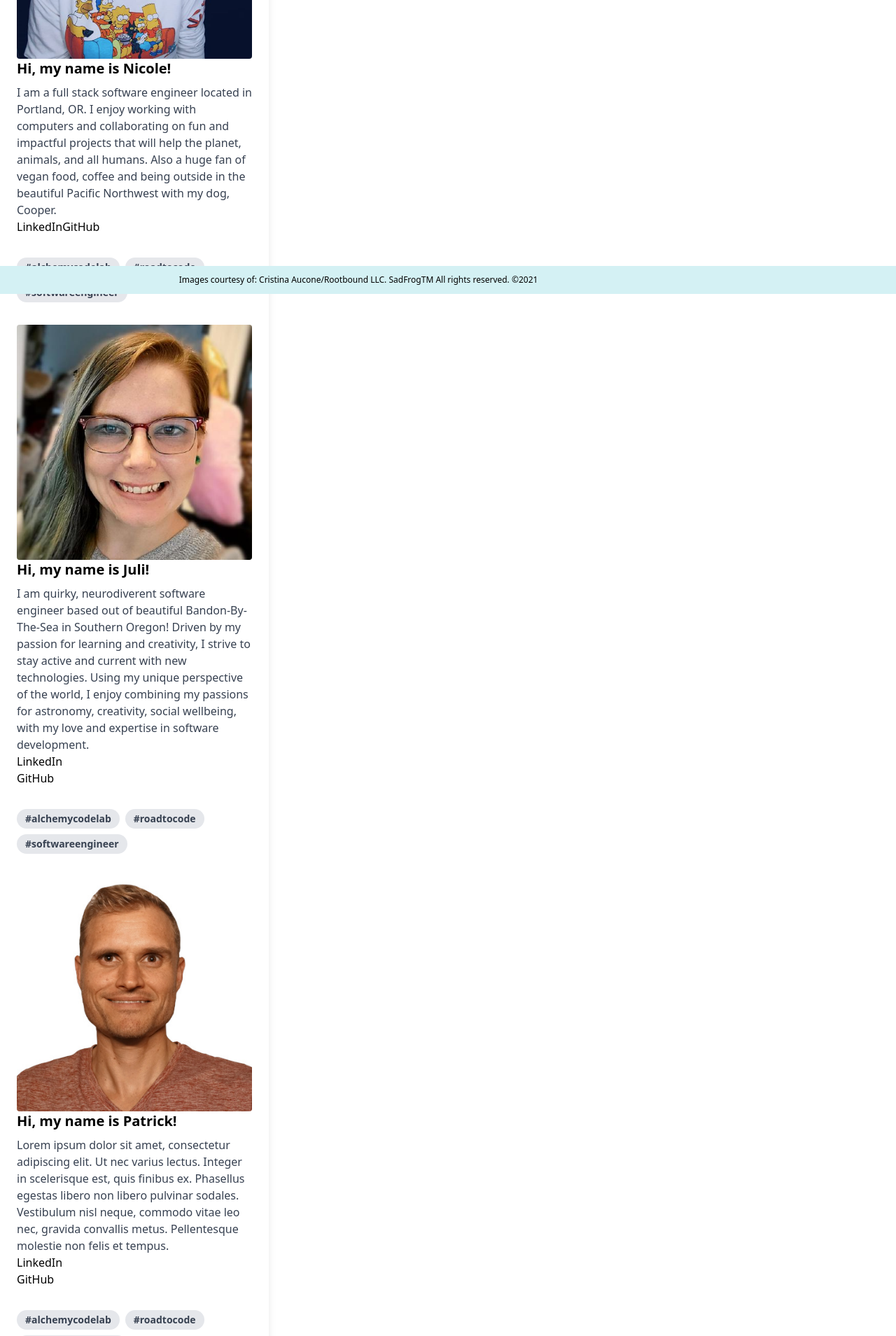
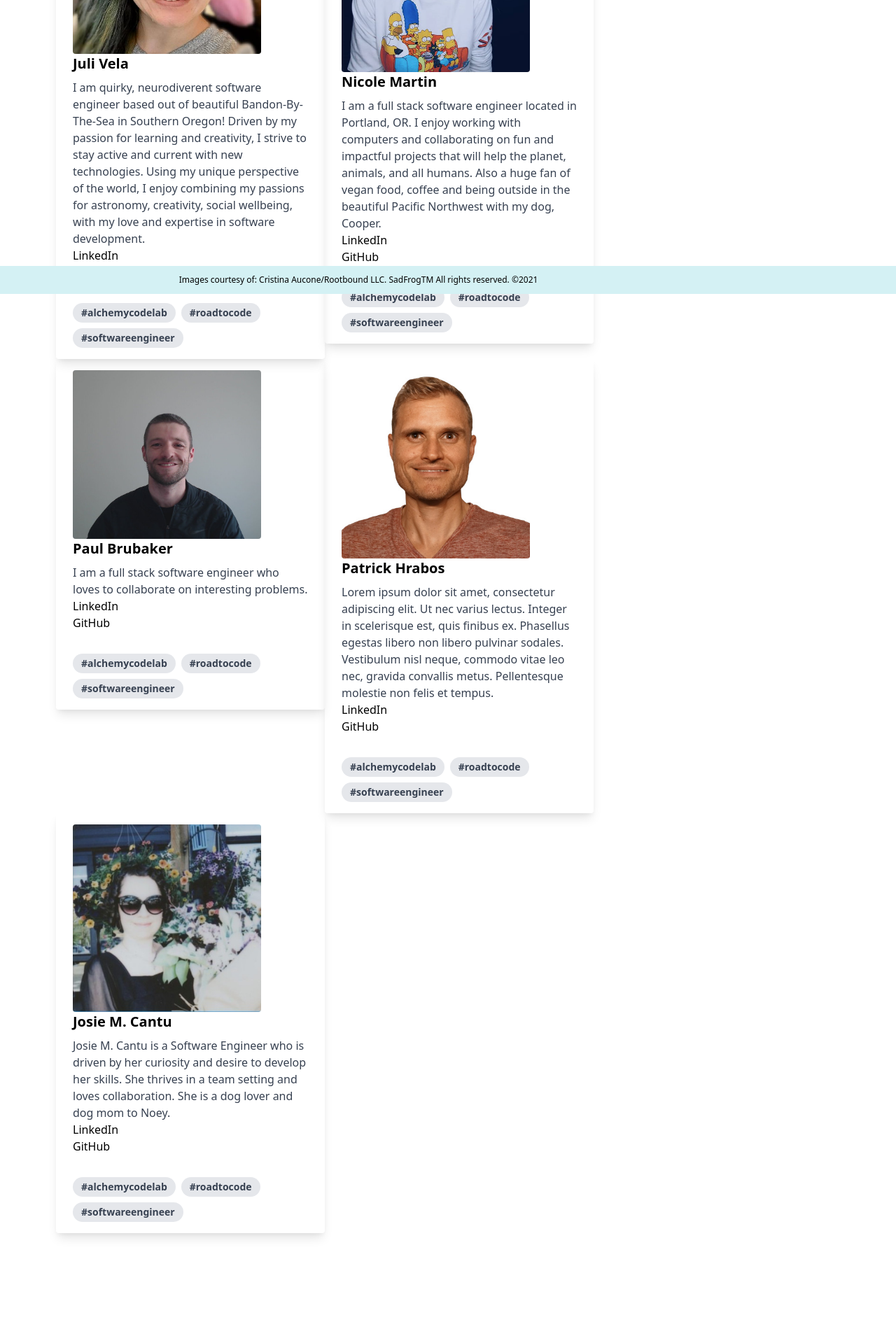
Before and after one commit to The-Road-to-Code/Toadally-Legit-Quiz, a React (Create React App) app: page /about in a window 1280 px wide. Shown: the part 380-2289 px from the top of the page at 70% size. Built offline with nearby package versions, Linux system fonts and the light colour scheme.

Commit message:
about updates

```diff
--- a/src/components/About/Bio.jsx
+++ b/src/components/About/Bio.jsx
@@ -1,12 +1,28 @@
 import React from 'react';
+import PropTypes from 'prop-types';
 import DevCard from './DevCard';
 
-function Bio() {
+function Bio({person}) {
     return (
-        <div>
-            <h1>Meet the Developers!</h1>
-            <DevCard />
+        <div className="mb-20 flex flex-col items-center py-20 px-20">
+            <h1 className="text-3xl">Meet the Developers!</h1>
+            <ul className="flex flex-wrap">{person.map((item) => (
+                <li key={item.name}>
+                    <DevCard name={item.name} bio={item.bio} image={item.image} linkedin={item.linkedin} github={item.github} />
+                </li>
+            ))}</ul>
         </div>
+    )
+}
+Bio.propTypes = {
+    person: PropTypes.arrayOf(
+        PropTypes.shape({
+            name: PropTypes.string.isRequired,
+            image: PropTypes.string.isRequired,
+            bio: PropTypes.string.isRequired,
+            linkedin: PropTypes.string.isRequired,
+            github: PropTypes.string.isRequired,
+        })
     )
 }
 
--- a/src/components/About/DevCard.jsx
+++ b/src/components/About/DevCard.jsx
@@ -1,82 +1,20 @@
 import React from 'react';
-import nicole from '../../assets/nicole.png';
-import juli from '../../assets/juli.jpg';
-import patrick from '../../assets/patrick.jpg';
-import josie from '../../assets/josie.jpeg';
+import PropTypes from 'prop-types';
 
-function DevCard() {
+
+function DevCard({name, image, bio, github, linkedin}) {
     return (
         <div>
-            <div className="max-w-sm rounded overflow-hidden shadow-lg">
-                <div className="px-6 py-4">
-                    <img className="rounded" src={nicole} alt="Nicole Martin" />
-                    <div className="font-bold text-xl mb-2">Hi, my name is Nicole!</div>
+            <div className="flex flex-col max-w-sm rounded overflow-hidden shadow-lg h-full w-full">
+                <div className="px-6 py-4 justify-center items-center h-full w-full">
+                    <img className="rounded h-4/5 w-4/5 justify-center" src={image} alt={name} />
+                    <div className="font-bold text-xl mb-2">{name}</div>
                     <p className="text-gray-700 text-base">
-                    I am a full stack software engineer located in Portland, OR. I enjoy working with computers and collaborating on fun and impactful projects that will help the planet, animals, and all humans. Also a huge fan of vegan food, coffee and being outside in the beautiful Pacific Northwest with my dog, Cooper.
+                    {bio}
                     </p>
                     <div>
-                        <a href="https://www.linkedin.com/in/nicolemartinpdx/" alt="LinkedIn to Nicole Martin">LinkedIn</a>
-                        <a href="https://github.com/nicole-m-martin" alt="GitHub to Nicole Martin">GitHub</a>
-                    </div>
-                </div>
-                <div className="px-6 pt-4 pb-2">
-                    <span className="inline-block bg-gray-200 rounded-full px-3 py-1 text-sm font-semibold text-gray-700 mr-2 mb-2">#alchemycodelab</span>
-                    <span className="inline-block bg-gray-200 rounded-full px-3 py-1 text-sm font-semibold text-gray-700 mr-2 mb-2">#roadtocode</span>
-                    <span className="inline-block bg-gray-200 rounded-full px-3 py-1 text-sm font-semibold text-gray-700 mr-2 mb-2">#softwareengineer</span>
-                </div>
-                <div className="px-6 py-4">
-                    <img className="rounded" src={juli} alt="Juli Vela" />
-                    <div className="font-bold text-xl mb-2">Hi, my name is Juli!</div>
-                    <p className="text-gray-700 text-base">I am quirky, neurodiverent software engineer based out of beautiful Bandon-By-The-Sea in Southern Oregon! Driven by my passion for learning and creativity, I strive to stay active and current with new technologies. Using my unique perspective of the world, I enjoy combining my passions for astronomy, creativity, social wellbeing, with my love and expertise in software development.
-                    </p>
-                    <div>
-                        <a href="https://www.linkedin.com/in/juliannevela" alt="LinkedIn to Juli Vela">LinkedIn</a><br/>
-                        <a href="https://github.com/juliannevela" alt="GitHub to Juli Vela">GitHub</a>
-                    </div>
-                </div>
-                <div className="px-6 pt-4 pb-2">
-                    <span className="inline-block bg-gray-200 rounded-full px-3 py-1 text-sm font-semibold text-gray-700 mr-2 mb-2">#alchemycodelab</span>
-                    <span className="inline-block bg-gray-200 rounded-full px-3 py-1 text-sm font-semibold text-gray-700 mr-2 mb-2">#roadtocode</span>
-                    <span className="inline-block bg-gray-200 rounded-full px-3 py-1 text-sm font-semibold text-gray-700 mr-2 mb-2">#softwareengineer</span>
-                </div>
-                <div className="px-6 py-4">
-                    <img className="rounded" src={patrick} alt="Patrick Hrabos" />
-                    <div className="font-bold text-xl mb-2">Hi, my name is Patrick!</div>
-                    <p className="text-gray-700 text-base">Lorem ipsum dolor sit amet, consectetur adipiscing elit. Ut nec varius lectus. Integer in scelerisque est, quis finibus ex. Phasellus egestas libero non libero pulvinar sodales. Vestibulum nisl neque, commodo vitae leo nec, gravida convallis metus. Pellentesque molestie non felis et tempus.
-                    </p>
-                    <div>
-                        <a href="https://www.linkedin.com/in/patrick-hrabos/" alt="LinkedIn to Patrick Hrabos">LinkedIn</a><br/>
-                        <a href="https://github.com/phrabos" alt="GitHub to Patrick Hrabos">GitHub</a>
-                    </div>
-                </div>
-                <div className="px-6 pt-4 pb-2">
-                    <span className="inline-block bg-gray-200 rounded-full px-3 py-1 text-sm font-semibold text-gray-700 mr-2 mb-2">#alchemycodelab</span>
-                    <span className="inline-block bg-gray-200 rounded-full px-3 py-1 text-sm font-semibold text-gray-700 mr-2 mb-2">#roadtocode</span>
-                    <span className="inline-block bg-gray-200 rounded-full px-3 py-1 text-sm font-semibold text-gray-700 mr-2 mb-2">#softwareengineer</span>
-                </div>
-                <div className="px-6 py-4">
-                    <img className="rounded" src={josie} alt="Josie M. Cantu" />
-                    <div className="font-bold text-xl mb-2">Hi, my name is Josie!</div>
-                    <p className="text-gray-700 text-base">Josie M. Cantu is a Software Engineer who is driven by her curiosity and desire to develop her skills. She thrives in a team setting and loves collaboration. She is a dog lover and dog mom to Noey.
-                    </p>
-                    <div>
-                        <a href="https://www.linkedin.com/in/josiemcantu" alt="LinkedIn to Josie M. Cantu">LinkedIn</a><br/>
-                        <a href="https://github.com/JosieMCantu" alt="GitHub to Josie M. Cantu">GitHub</a>
-                    </div>
-                </div>
-                <div className="px-6 pt-4 pb-2">
-                    <span className="inline-block bg-gray-200 rounded-full px-3 py-1 text-sm font-semibold text-gray-700 mr-2 mb-2">#alchemycodelab</span>
-                    <span className="inline-block bg-gray-200 rounded-full px-3 py-1 text-sm font-semibold text-gray-700 mr-2 mb-2">#roadtocode</span>
-                    <span className="inline-block bg-gray-200 rounded-full px-3 py-1 text-sm font-semibold text-gray-700 mr-2 mb-2">#softwareengineer</span>
-                </div>
-                <div className="px-6 py-4">
-                    {/* <img className="rounded" src={josie} alt="Paul Brubaker" /> */}
-                    <div className="font-bold text-xl mb-2">Hi, my name is Paul!</div>
-                    <p className="text-gray-700 text-base">
-                    </p>
-                    <div>
-                        <a href="" alt="LinkedIn to">LinkedIn</a><br/>
-                        <a href="" alt="GitHub to">GitHub</a>
+                        <a href={linkedin} alt="LinkedIn to ">LinkedIn</a><br/>
+                        <a href={github} alt="GitHub to ">GitHub</a>
                     </div>
                 </div>
                 <div className="px-6 pt-4 pb-2">
@@ -88,5 +26,13 @@ function DevCard() {
         </div>
     )
 }
+DevCard.propTypes = {
+    name: PropTypes.string.isRequired,
+    image: PropTypes.string.isRequired,
+    bio: PropTypes.string.isRequired,
+    linkedin: PropTypes.string.isRequired,
+    github: PropTypes.string.isRequired,
+}
+
 
 export default DevCard
--- a/src/containers/AboutContainer.jsx
+++ b/src/containers/AboutContainer.jsx
@@ -2,9 +2,47 @@ import React from 'react';
 import Bio from '../components/About/Bio';
 
 function AboutContainer() {
+    const person = [
+        {
+            name: 'Juli Vela',
+            image: require('../assets/juli.jpg').default,
+            bio: 'I am quirky, neurodiverent software engineer based out of beautiful Bandon-By-The-Sea in Southern Oregon! Driven by my passion for learning and creativity, I strive to stay active and current with new technologies. Using my unique perspective of the world, I enjoy combining my passions for astronomy, creativity, social wellbeing, with my love and expertise in software development.',
+            linkedin: 'https://www.linkedin.com/in/juliannevela',
+            github: 'https://github.com/juliannevela'
+        },
+        {
+            name: 'Nicole Martin',
+            image: require('../assets/nicole.png').default,
+            bio: 'I am a full stack software engineer located in Portland, OR. I enjoy working with computers and collaborating on fun and impactful projects that will help the planet, animals, and all humans. Also a huge fan of vegan food, coffee and being outside in the beautiful Pacific Northwest with my dog, Cooper.',
+            linkedin: 'https://www.linkedin.com/in/nicolemartinpdx/',
+            github: 'https://github.com/nicole-m-martin'
+        },
+        {
+            name: 'Paul Brubaker',
+            image: require('../assets/paul.jpg').default,
+            bio: 'I am a full stack software engineer who loves to collaborate on interesting problems.',
+            linkedin: 'https://www.linkedin.com/in/paul-brubaker-a94597176/',
+            github: 'https://github.com/p-brubaker'
+        },
+        {
+            name: 'Patrick Hrabos',
+            image: require('../assets/patrick.jpg').default,
+            bio: 'Lorem ipsum dolor sit amet, consectetur adipiscing elit. Ut nec varius lectus. Integer in scelerisque est, quis finibus ex. Phasellus egestas libero non libero pulvinar sodales. Vestibulum nisl neque, commodo vitae leo nec, gravida convallis metus. Pellentesque molestie non felis et tempus.',
+            linkedin: 'https://www.linkedin.com/in/patrick-hrabos/',
+            github: 'https://github.com/phrabos'
+        },
+        {
+            name: 'Josie M. Cantu',
+            image: require('../assets/josie.jpeg').default,
+            bio: 'Josie M. Cantu is a Software Engineer who is driven by her curiosity and desire to develop her skills. She thrives in a team setting and loves collaboration. She is a dog lover and dog mom to Noey.',
+            linkedin: 'https://www.linkedin.com/in/josiemcantu',
+            github: 'https://github.com/JosieMCantu'
+        },
+    ];
+
     return (
         <div>
-            <Bio />
+            <Bio person={person}/>
         </div>
     )
 }
```
Also changed, not shown: src/assets/paul.jpg (added).
